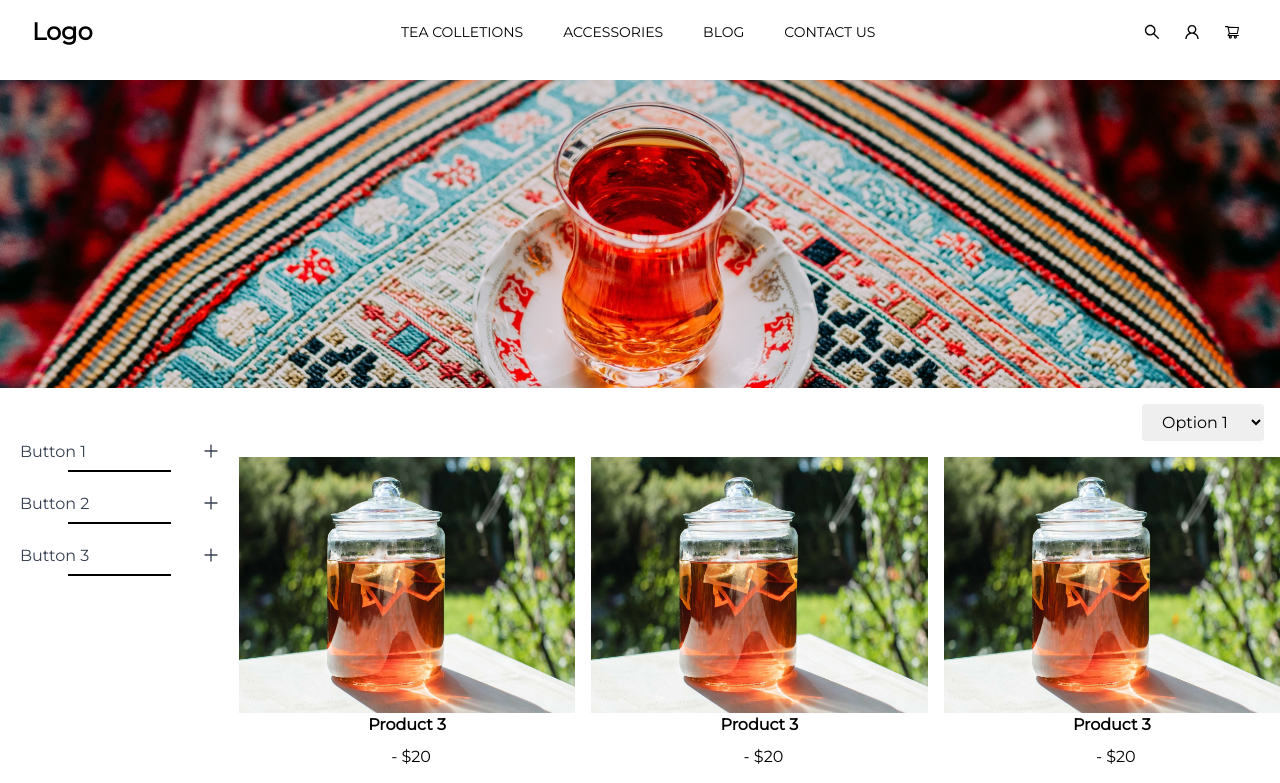
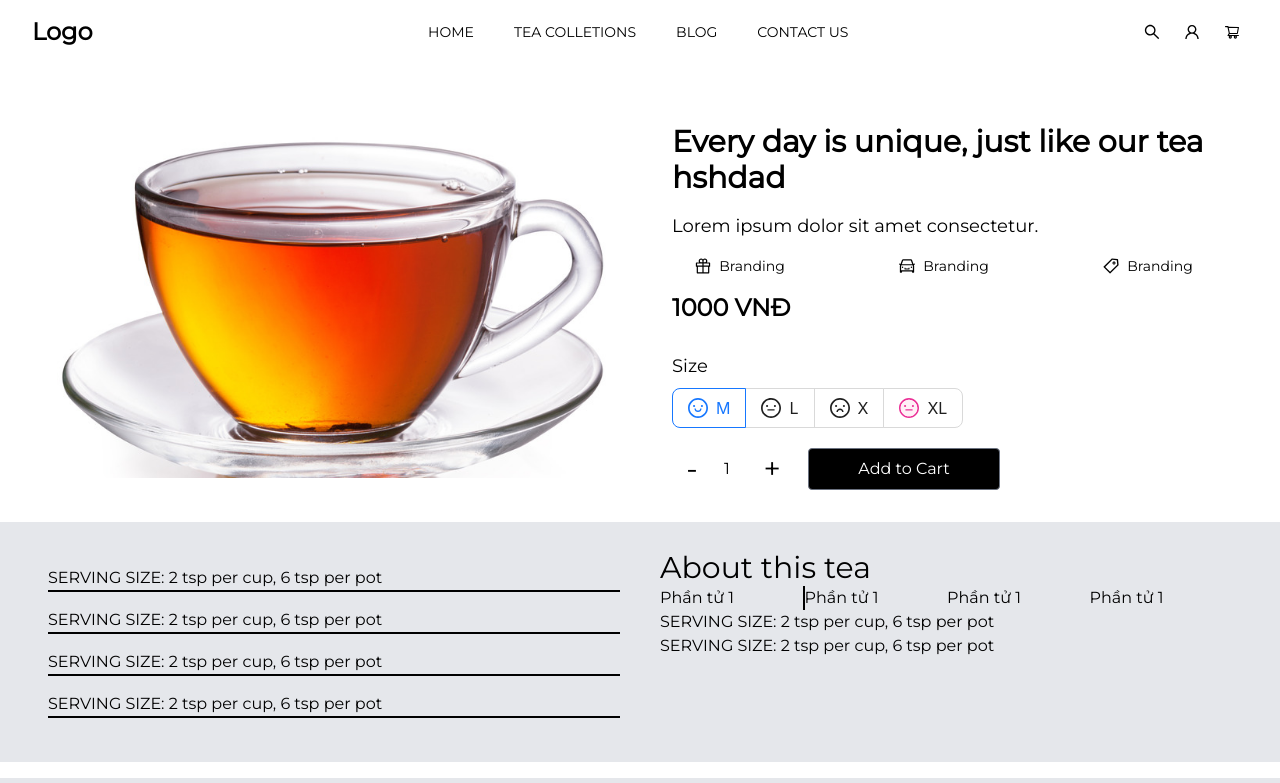
Before and after one commit to longhdwst1full/FE_DATN, a React (Vite) app: page /productsDetail in a window 1280 px wide. Shown: the top 783 px of the page. Built offline with nearby package versions, Linux system fonts and the light colour scheme.

Commit message:
thêm router

```diff
--- a/src/App/App.tsx
+++ b/src/App/App.tsx
@@ -5,6 +5,8 @@ import './App.css'
 import Navbar from './components/header/Navbar'
 import Home from './pages/home'
 import Collections from './pages/collections'
+import ProductDetail from './pages/productDetail'
+import { BrowserRouter, Routes , Route } from 'react-router-dom'
 
 
 
@@ -31,7 +33,14 @@ function App() {
         <Button type='link'>Link Button</Button>
       </Space> */}
 
-      <Collections/>
+
+      <BrowserRouter>
+          <Routes>
+            <Route path='/home' element={<Home />} />
+            <Route path='/products' element={ <Collections/>} />
+            <Route path='/productsDetail' element={ <ProductDetail/>} />
+          </Routes>
+    </BrowserRouter>
 
     </>
   )
--- a/src/App/components/header/Navbar.tsx
+++ b/src/App/components/header/Navbar.tsx
@@ -24,11 +24,11 @@ const Navbar: React.FC = () => {
           </div>
           <div className="hidden md:block">
             <div className="ml-10 flex items-center space-x-4">
-              <a href="#" className="text-black hover:text-gray-500 px-3 py-2 rounded-md text-sm font-medium">
+            <a href="/home" className="text-black hover:text-gray-500 px-3 py-2 rounded-md text-sm font-medium">
+                HOME
+              </a>
+              <a href='/products' className="text-black hover:text-gray-500 px-3 py-2 rounded-md text-sm font-medium">
                 TEA COLLETIONS
-              </a>
-              <a href="#" className="text-black hover:text-gray-500 px-3 py-2 rounded-md text-sm font-medium">
-                ACCESSORIES
               </a>
               <a href="#" className="text-black hover:text-gray-500 px-3 py-2 rounded-md text-sm font-medium">
                 BLOG
--- a/src/App/pages/collections.tsx
+++ b/src/App/pages/collections.tsx
@@ -89,7 +89,7 @@ const Collections = (props: Props) => {
                         <img src={image} alt="Product 3" className="w-full h-64 mr-2" />
                         <div className="flex flex-col items-center">
                             <div className="mb-2">
-                                <span className="font-bold">Product 3</span>
+                                <span className="font-bold"><a href="/productsDetail">Product 3</a></span>
                             </div>
                             <div className="flex items-center justify-center">
                                 <span className="ml-2">- $20</span>
--- /dev/null
+++ b/src/App/pages/productDetail.tsx
@@ -0,0 +1,148 @@
+import React from 'react'
+import Navbar from '../components/header/Navbar'
+import Footer from '../components/footer/footer'
+import image1 from '../../Image/image3.jpg'
+import { TagOutlined, GiftOutlined, CarOutlined } from '@ant-design/icons'
+import { SmileOutlined, MehOutlined, FrownOutlined, MehTwoTone } from '@ant-design/icons';
+import { Radio } from 'antd';
+
+
+const RadioButton = Radio.Button;
+const RadioGroup = Radio.Group;
+
+
+
+
+type Props = {}
+
+const ProductDetail = (props: Props) => {
+  return <>
+    <Navbar />
+    <div className="container max-w-7xl mx-auto px-4 sm:px-6 lg:px-8 mt-7">
+      <section className="flex items-center py-8">
+        <div className="w-1/2">
+          <img src={image1} alt="Left Image" className="w-full" />
+        </div>
+
+        <div className="w-1/2 px-8">
+          <h2 className="text-3xl font-bold mb-4">Every day is unique, just like our tea hshdad</h2>
+
+          <p className="text-lg mb-4">Lorem ipsum dolor sit amet consectetur. </p>
+
+          <div className="container mx-auto flex flex-row justify-between">
+            <div className="w-1/4 flex items-center justify-center">
+              <div className="flex items-center">
+                <GiftOutlined className="text-1xl" />
+                <p className="text-sm ml-2">Branding </p>
+              </div>
+            </div>
+            <div className="w-1/4 flex items-center justify-center">
+              <div className="flex items-center">
+                <CarOutlined className="text-1xl" />
+                <p className="text-sm ml-2">Branding </p>
+              </div>
+            </div>
+            <div className="w-1/4 flex items-center justify-center">
+              <div className="flex items-center">
+                <TagOutlined className="text-1xl" />
+                <p className="text-sm ml-2">Branding </p>
+              </div>
+            </div>
+          </div>
+
+          <h3 className="text-2xl font-bold mt-4">1000 VNĐ</h3>
+
+          <div className="container mx-auto  mt-4">
+            <form action="">
+              <p className="text-lg mb-1 mt-7">Size</p>
+              <div className="flex items-center justify-start mt-2 mb-5">
+                <RadioGroup defaultValue="M" size="large">
+                  <RadioButton value="M">
+                    <div className="flex items-center">
+                      <SmileOutlined className="text-xl mr-2" />
+                      <span>M</span>
+                    </div>
+                  </RadioButton>
+                  <RadioButton value="L">
+                    <div className="flex items-center">
+                      <MehOutlined className="text-xl mr-2" />
+                      <span>L</span>
+                    </div>
+                  </RadioButton>
+                  <RadioButton value="X">
+                    <div className="flex items-center">
+                      <FrownOutlined className="text-xl mr-2" />
+                      <span>X</span>
+                    </div>
+                  </RadioButton>
+                  <RadioButton value="XL">
+                    <div className="flex items-center">
+                      <MehTwoTone twoToneColor="#eb2f96" className="text-xl mr-2" />
+                      <span>XL</span>
+                    </div>
+                  </RadioButton>
+                </RadioGroup>
+              </div>
+              <div className="flex items-center">
+                <span
+                  className="text-3xl w-10 h-10   flex items-center justify-center hover:bg-gray-300"
+                >
+                  -
+                </span>
+                <input
+                  type="text"
+                  value={1}
+                  className="w-10 px-3 py-2 border border-gray-400 focus:outline-none outline-none border-none  "
+                />
+                <span
+                  className="text-3xl w-10 h-10   flex items-center justify-center hover:bg-gray-300"
+                >
+                  +
+                </span>
+                <button className="ml-4 w-48 bg-black text-white px-4 py-2 border border-gray-500 rounded hover:bg-gray-200 hover:text-black transition duration-300 ease-in-out">
+                  Add to Cart
+                </button>
+              </div>
+
+
+            </form>
+
+          </div>
+        </div>
+      </section>
+    </div>
+    <section className="bg-gray-200 w-full container max-w-7xl mx-auto p-7">
+      <div className="flex h-full">
+        <div className="w-1/2 flex-grow mx-5">
+          <div className='border-b-2 border-black my-4'>
+            <p>SERVING SIZE: 2 tsp per cup, 6 tsp per pot</p>
+          </div>
+          <div className='border-b-2 border-black my-4' >
+            <p>SERVING SIZE: 2 tsp per cup, 6 tsp per pot</p>
+          </div>
+          <div className='border-b-2 border-black my-4' >
+            <p>SERVING SIZE: 2 tsp per cup, 6 tsp per pot</p>
+          </div>
+          <div className='border-b-2 border-black my-4' >
+            <p>SERVING SIZE: 2 tsp per cup, 6 tsp per pot</p>
+          </div>
+        </div>
+        <div className="w-1/2 flex-grow mx-5">
+          <h2 className='text-3xl'>About this tea</h2>
+          <div className='flex'>
+            <div className="flex-1  border-black border-r-2">Phần tử 1</div>
+            <div className="flex-1">Phần tử 1</div>
+            <div className="flex-1">Phần tử 1</div>
+            <div className="flex-1">Phần tử 1</div>
+          </div>
+          <p>SERVING SIZE: 2 tsp per cup, 6 tsp per pot</p>
+          <p>SERVING SIZE: 2 tsp per cup, 6 tsp per pot</p>
+        </div>
+      </div>
+    </section>
+
+    <Footer />
+  </>
+}
+
+export default ProductDetail
```
